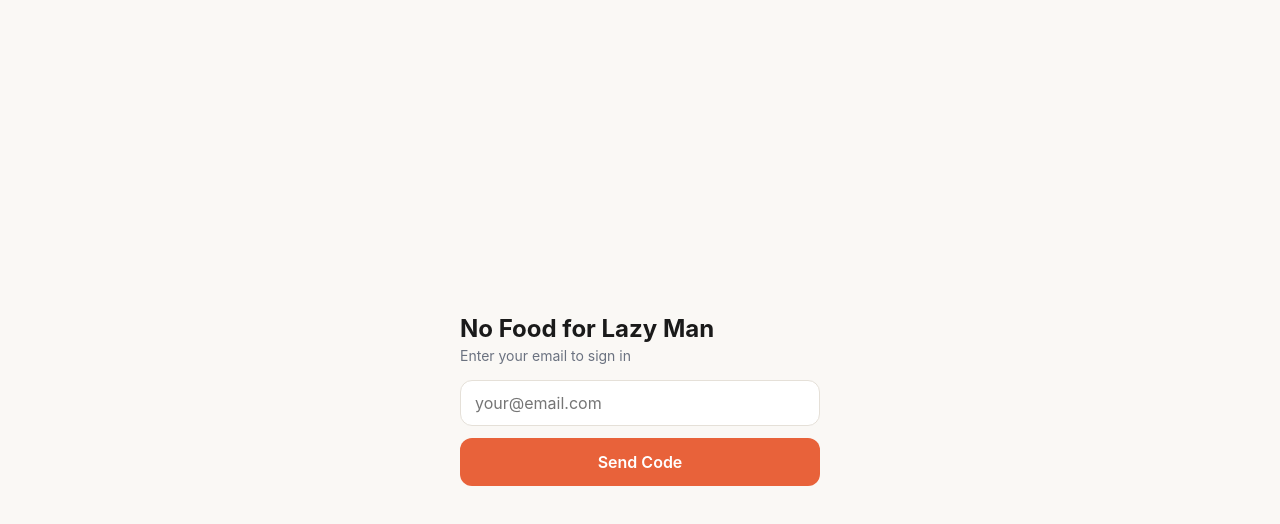
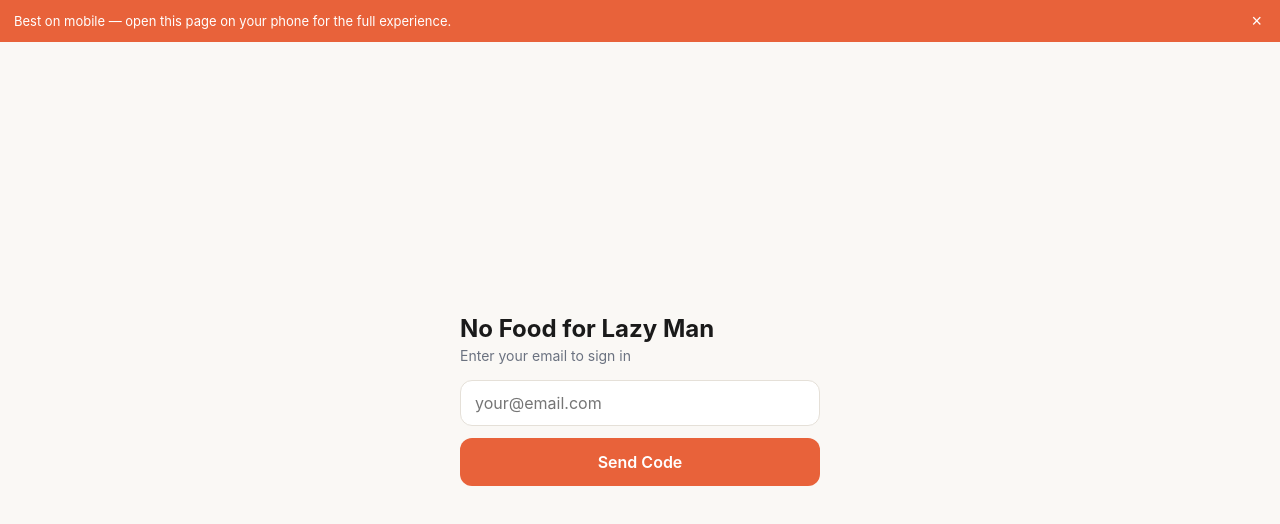
Before and after one commit to thejollyfatso/nofoodforlazyman, a React (Vite) app in the folder client/: page / in a window 1280 px wide. Shown: the top 524 px of the page. Built offline with nearby package versions, Linux system fonts and the light colour scheme; no server answers.

Commit message:
attempted device detection

```diff
--- a/client/src/main.jsx
+++ b/client/src/main.jsx
@@ -2,6 +2,7 @@ import { StrictMode, useEffect, useMemo, useState } from "react";
 import { createRoot } from "react-dom/client";
 import "./index.css";
 import { useAppState } from "./state/useAppState";
+import { getDisplayContext, isAndroid } from "./utils/device";
 import { useShoppingList } from "./state/useShoppingList";
 import LoginView from "./views/LoginView";
 import HouseholdsView from "./views/HouseholdsView";
@@ -162,6 +163,75 @@ const IconPlan = () => (
     <path d="M19 3h-1V1h-2v2H8V1H6v2H5c-1.11 0-1.99.9-1.99 2L3 19c0 1.1.89 2 2 2h14c1.1 0 2-.9 2-2V5c0-1.1-.9-2-2-2zm0 16H5V8h14v11zM7 10h5v5H7z" />
   </svg>
 );
+
+// ── DeviceBanner ─────────────────────────────────────────────────────────────
+
+const BANNER_DISMISS_KEY = "device_banner_dismissed";
+
+function DeviceBanner() {
+  const [dismissed, setDismissed] = useState(
+    () => localStorage.getItem(BANNER_DISMISS_KEY) === "1"
+  );
+
+  const ctx = getDisplayContext();
+  if (dismissed || ctx === "installed") return null;
+
+  function dismiss() {
+    localStorage.setItem(BANNER_DISMISS_KEY, "1");
+    setDismissed(true);
+  }
+
+  let message;
+  if (ctx === "desktop-browser") {
+    message =
+      "Best on mobile — open this page on your phone for the full experience.";
+  } else if (isAndroid()) {
+    message =
+      "Install the app: tap \u22EE (menu) then \u201CAdd to Home Screen\u201D.";
+  } else {
+    message =
+      "Tap Share then \u201CAdd to Home Screen\u201D to install the app.";
+  }
+
+  return (
+    <div
+      style={{
+        position: "fixed",
+        top: 0,
+        left: 0,
+        right: 0,
+        zIndex: 300,
+        background: "var(--color-primary)",
+        color: "#fff",
+        display: "flex",
+        alignItems: "center",
+        justifyContent: "space-between",
+        padding: "10px 14px",
+        fontSize: "13px",
+        lineHeight: "1.4",
+        gap: "12px",
+      }}
+    >
+      <span>{message}</span>
+      <button
+        onClick={dismiss}
+        style={{
+          background: "none",
+          border: "none",
+          color: "#fff",
+          fontSize: "18px",
+          lineHeight: 1,
+          cursor: "pointer",
+          padding: "2px 4px",
+          flexShrink: 0,
+        }}
+        aria-label="Dismiss"
+      >
+        &times;
+      </button>
+    </div>
+  );
+}
 
 // ── NavBar ───────────────────────────────────────────────────────────────────
 
@@ -433,7 +503,12 @@ function App() {
   }
 
   if (!isAuthenticated) {
-    return <LoginView onLogin={handleLogin} joinPreview={joinPreview} />;
+    return (
+      <>
+        <DeviceBanner />
+        <LoginView onLogin={handleLogin} joinPreview={joinPreview} />
+      </>
+    );
   }
 
   if (joinToken && !joinDismissed) {
@@ -531,6 +606,7 @@ function App() {
   // Main tab views
   return (
     <>
+      <DeviceBanner />
       {view === "home" && (
         <HomeView
           shopping={shopping}
--- /dev/null
+++ b/client/src/utils/device.js
@@ -0,0 +1,14 @@
+export function getDisplayContext() {
+  const isStandalone =
+    window.matchMedia("(display-mode: standalone)").matches ||
+    window.navigator.standalone === true;
+  if (isStandalone) return "installed";
+
+  const ua = navigator.userAgent;
+  const isMobile = /Android|iPhone|iPad|iPod|Mobile/i.test(ua);
+  return isMobile ? "mobile-browser" : "desktop-browser";
+}
+
+export function isAndroid() {
+  return /Android/i.test(navigator.userAgent);
+}
```
